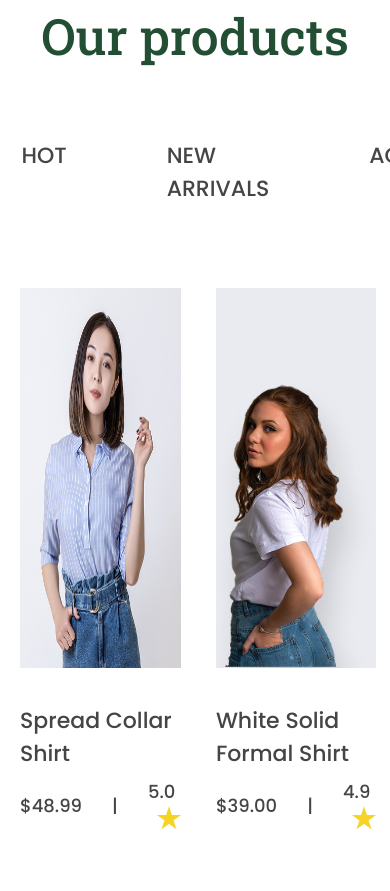
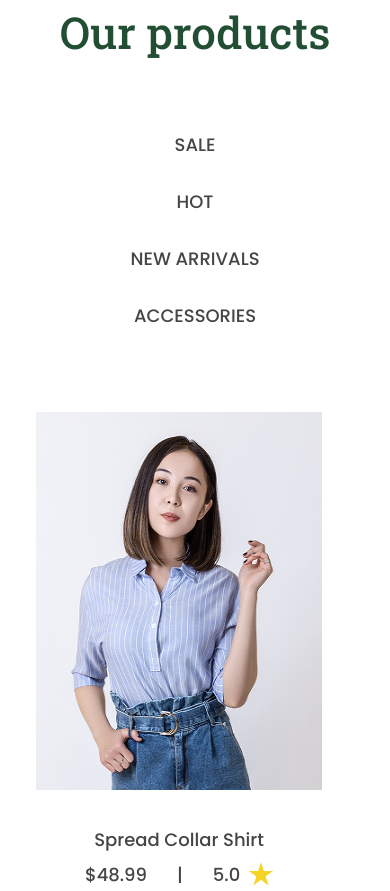
Before and after one commit to artemlascovec-beep/rivo-adaptive, a plain HTML site: page index.html in a window 390 px wide. Shown: the part 3174-4065 px from the top of the page. Drawn offline with nearby package versions, Linux system fonts and the light colour scheme; a web font is replaced by a local one.

Commit message:
Add Adaptive Our Products Block

```diff
--- a/css/style.css
+++ b/css/style.css
@@ -326,6 +326,14 @@ body, html {
     height: 24px;
 }
 
+.best-selling-wrapper .card {
+    transition: transform 0.3s ease;
+}
+
+.best-selling-wrapper .card:hover {
+    transform: scale(1.1);
+}
+
 @media (max-width: 576px) {
     .best-selling .title-block h2 {
         font-size: 44px;
@@ -491,3 +499,83 @@ body, html {
     gap: 30px;
     align-items: center;
 }
+
+
+.grid-container .grid-card {
+    transition: transform 0.3s ease;
+}
+
+.grid-container .grid-card:hover {
+    transform: scale(1.1);
+}
+
+@media (max-width: 1193px) {
+    .grid-container {
+        grid-template-columns: repeat(3, 1fr);
+    }
+}
+
+@media (max-width: 964px) {
+    .grid-container {
+        grid-template-columns: repeat(2, 1fr);
+        margin: 0 auto;
+    }
+
+    .grid-container .grid-card {
+        width: 90%;
+    }
+}
+
+
+@media (max-width: 768px) {
+    .grid-container {
+        grid-template-columns: repeat(2, 1fr);
+    }
+
+    .our-products .title-our-products .link-our-products a {
+        font-size: 18px;
+    }
+}
+
+@media (max-width: 709px) {
+    .our-products .title-our-products .link-our-products {
+        gap: 70px;
+    }
+
+    .grid-container .grid-card p {
+        font-size: 18px;
+    }
+
+    .tags-best-selling span {
+        font-size: 18px;
+    }
+}
+
+@media (max-width: 576px) {
+    .our-products .title-our-products .link-our-products {
+        gap: 30px;
+        flex-direction: column;
+        align-items: center;
+    }
+
+    .our-products .title-our-products h2 {
+        font-size: 44px;
+    }
+
+
+    .grid-container {
+        grid-template-columns: repeat(1, 1fr);
+        max-width: 318px;
+        height: auto;
+        margin: 0 auto;
+        gap: 60px;
+    }
+
+    .grid-card img {
+        height: 378px;
+    }
+
+    .grid-container .grid-card p {
+        font-size: 18px;
+    }
+}
```
